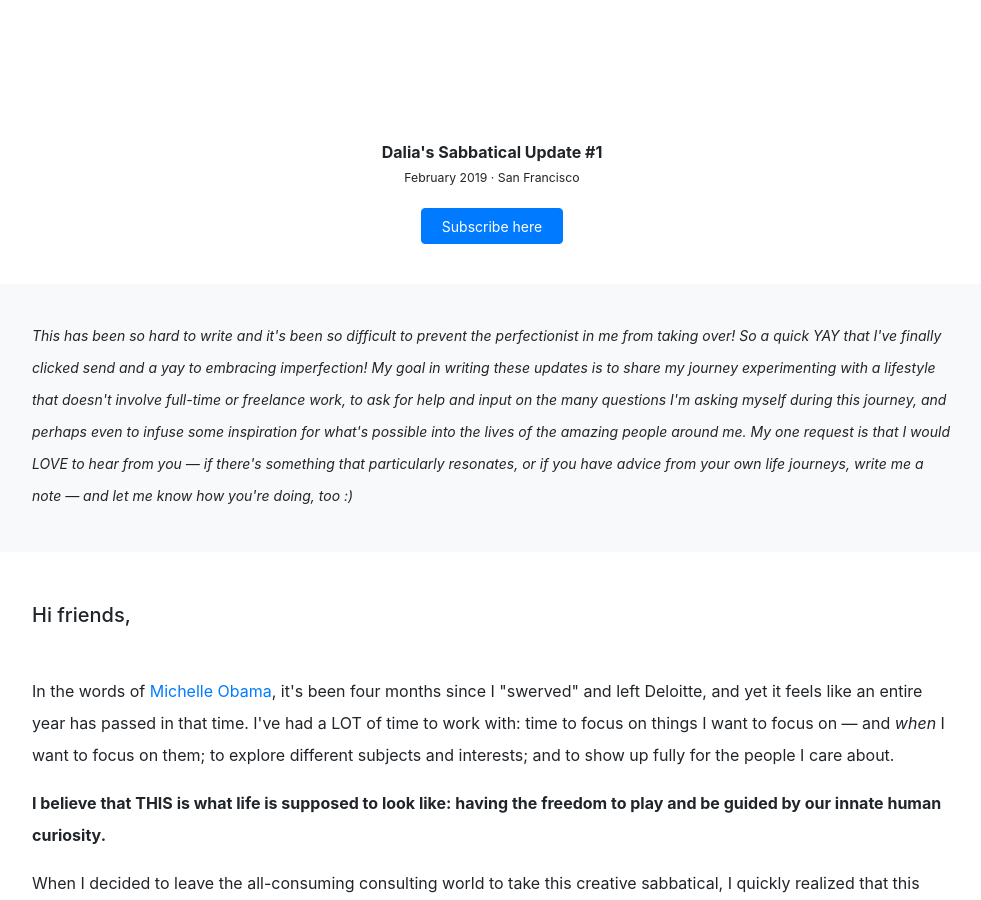
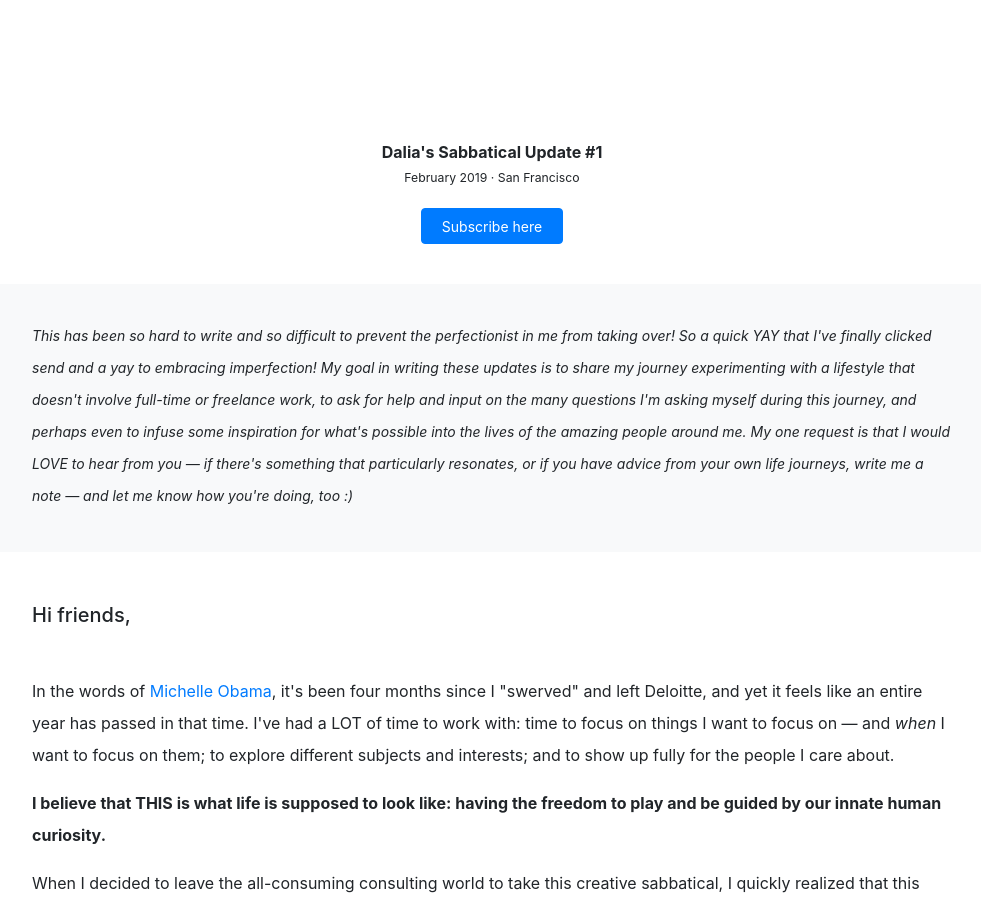
Before and after one commit to dalkat/dalkat.github.io, a Jekyll site: the page built from update-1.md, in a window 1280 px wide and 900 px high. Shown: the whole window, without its empty margins (148-1129 px from the left). Built offline with Jekyll 4.4.1, drawn with Linux system fonts in a browser that asks for light colours; nearby versions of some CDN libraries; some web fonts are replaced; library files that are not in the unit come from our copies; part of the change alters nothing that is shown; some of the changed text lies outside the part shown.

```diff
--- a/_layouts/update-1.html
+++ b/_layouts/update-1.html
@@ -24,7 +24,7 @@ layout: default-sub
         <div class="row">
           <div class="col-lg-1 col-md-1" style="line-height: 2;"></div>
           <div class="col-lg-10 col-md-10 col-sm-12 col-12" style="line-height: 2;">
-            <p><i><SMALL>This has been so hard to write and it's been so difficult to prevent the perfectionist in me from taking over! So a quick YAY that I've finally clicked send and a yay to embracing imperfection! My goal in writing these updates is to share my journey experimenting with a lifestyle that doesn't involve full-time or freelance work, to ask for help and input on the many questions I'm asking myself during this journey, and perhaps even to infuse some inspiration for what's possible into the lives of the amazing people around me. My one request is that I would LOVE to hear from you &mdash; if there's something that particularly resonates, or if you have advice from your own life journeys, write me a note &mdash; and let me know how you're doing, too :)</SMALL></i></p>
+            <p><i><SMALL>This has been so hard to write and so difficult to prevent the perfectionist in me from taking over! So a quick YAY that I've finally clicked send and a yay to embracing imperfection! My goal in writing these updates is to share my journey experimenting with a lifestyle that doesn't involve full-time or freelance work, to ask for help and input on the many questions I'm asking myself during this journey, and perhaps even to infuse some inspiration for what's possible into the lives of the amazing people around me. My one request is that I would LOVE to hear from you &mdash; if there's something that particularly resonates, or if you have advice from your own life journeys, write me a note &mdash; and let me know how you're doing, too :)</SMALL></i></p>
           </div>
           </div>
         </div>
@@ -90,11 +90,11 @@ layout: default-sub
 
             <p><h5>MY READING/LISTENING LIST THIS QUARTER</h5></p>
             <p><ul>
-            <li><a href="https://amzn.to/2DLyIXX" target="_blank">Becoming</a> by Michelle Obama</li>
-            <li><a href="https://amzn.to/2EbX7rp" target="_blank">The Surrender Experiment</a> by Michael A. Singer</li>
-            <li><a href="https://amzn.to/2X89L1N" target="_blank">Warrior of the Light</a> by Paolo Coelho</li>
-            <li><a href="https://amzn.to/2DMWSl5" target="_blank">Mating in Captivity</a> by Esther Perel</li>
-            <li><a href="https://amzn.to/2EbPy3G" target="_blank">The Story of the Lost Child</a> by Elena Ferrante (but if you're starting the series, start with <a href="https://amzn.to/2NdisDG" target="_blank">My Brilliant Friend</a>)</li>
+            <li><a href="https://amzn.to/2DLyIXX" target="_blank">Becoming</a> by Michelle Obama (Audio version, because it was awesome to hear it in her voice!)</li>
+            <li><a href="https://amzn.to/2EbX7rp" target="_blank">The Surrender Experiment</a> by Michael A. Singer (Super powerful as a recovering type-A, and also related to intuition below)</li>
+            <li><a href="https://amzn.to/2X89L1N" target="_blank">Warrior of the Light</a> by Paolo Coelho (I love his writing. This tiny book felt like a boost of strength for me)</li>
+            <li><a href="https://amzn.to/2DMWSl5" target="_blank">Mating in Captivity</a> by Esther Perel (Really insightful as we think about relationships, intimacy, and expectations)</li>
+            <li><a href="https://amzn.to/2EbPy3G" target="_blank">The Story of the Lost Child</a> by Elena Ferrante (This fiction series stole my heart, as I saw myself reflecting back from each of her words. If you're just starting the series, start with <a href="https://amzn.to/2NdisDG" target="_blank">My Brilliant Friend</a>)</li>
             </ul></p><br>
 
             <p><h5>ON BALANCE</h5></p>
```
